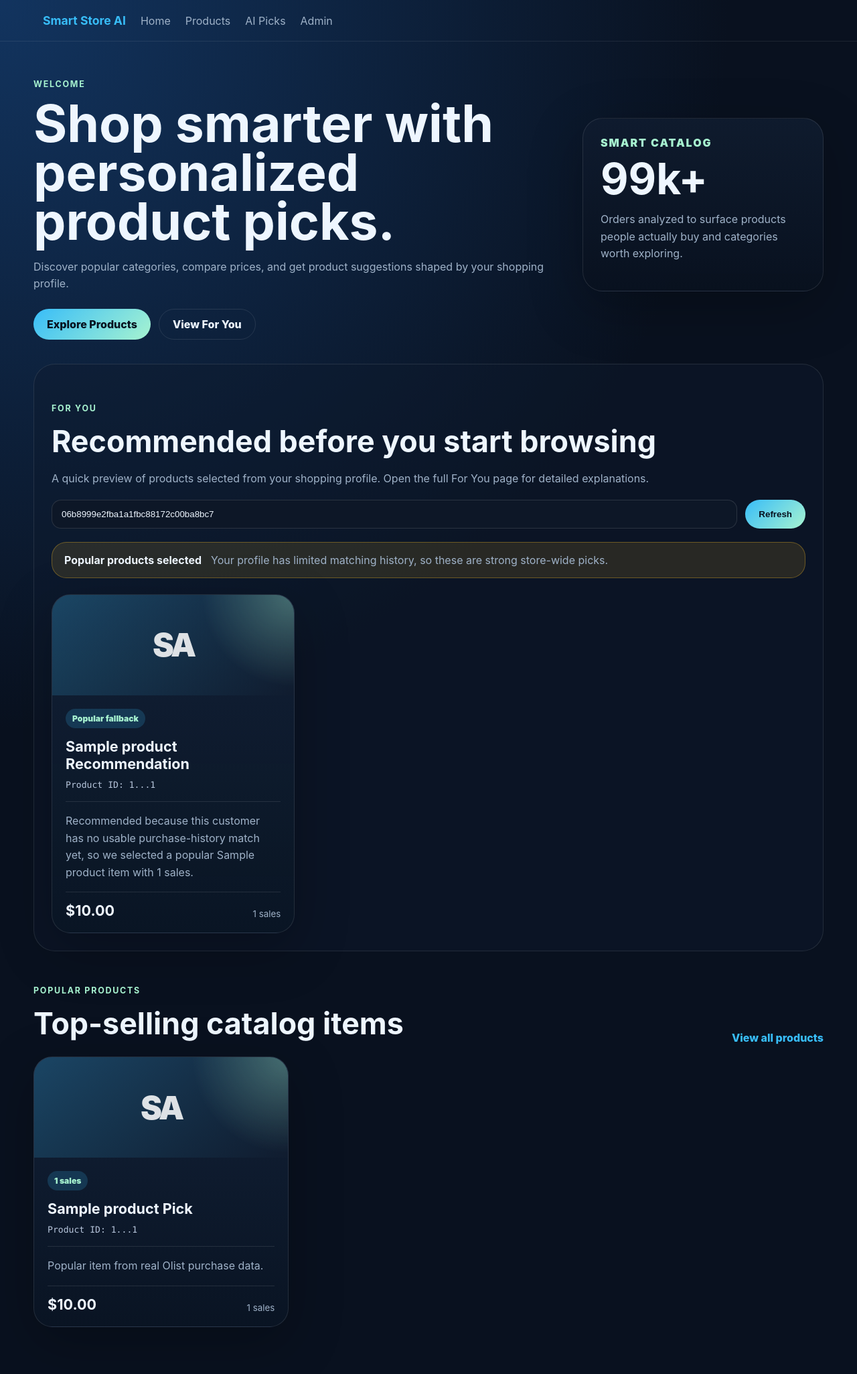
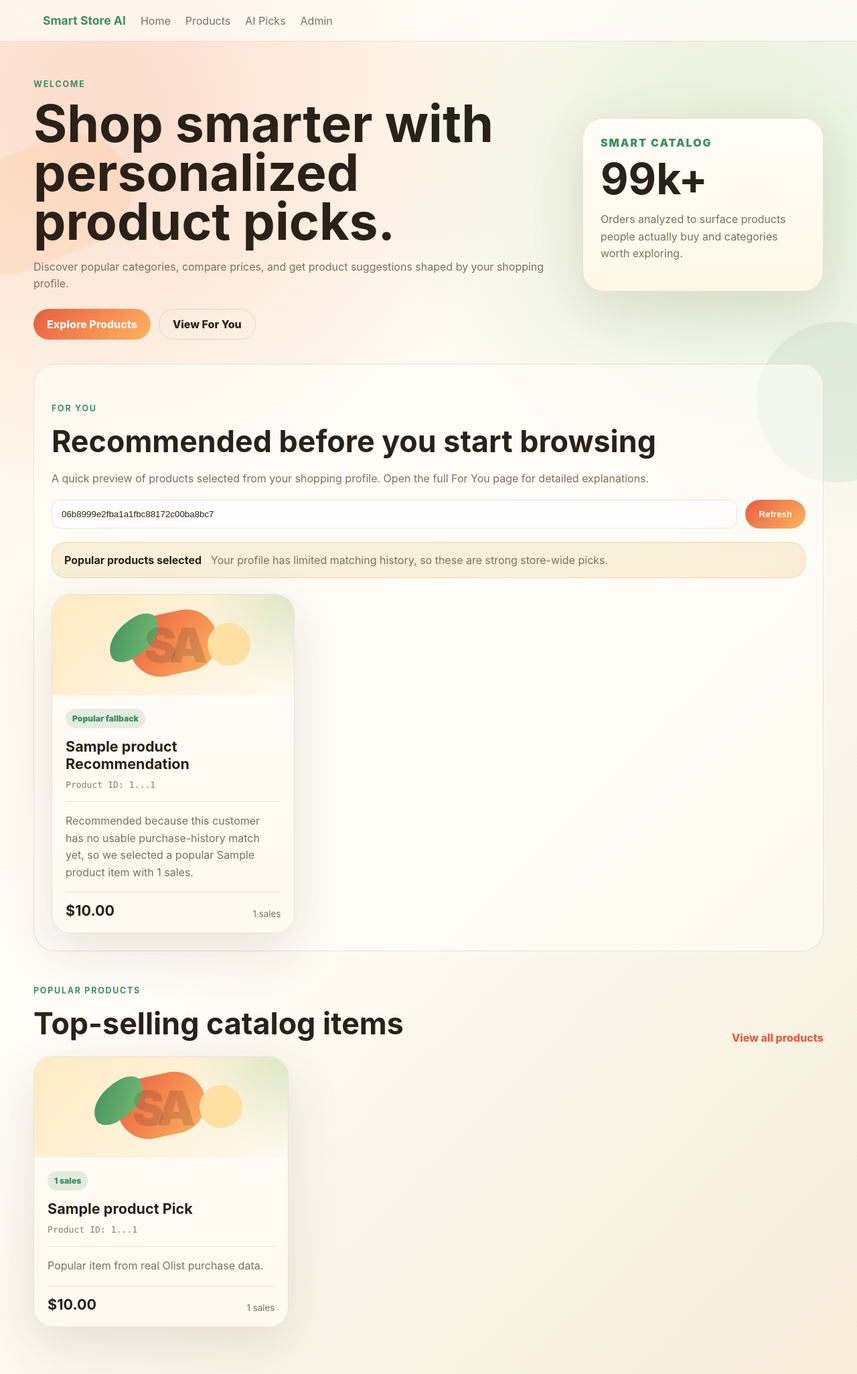
Before and after one commit to GanaTuka/Smart-Store-AI-Recommendation-System, a Flask app: page / in a window 1280 px wide. Shown: the whole page at 67% size. Run offline with Flask 3, Linux system fonts and the light colour scheme; tables that the repository leaves empty hold one stand-in row (values such as "Sample post"); data that the repository does not hold is empty.

Commit message:
ui ux ynzlav

```diff
--- a/static/css/style.css
+++ b/static/css/style.css
@@ -1,14 +1,17 @@
 :root {
-    color-scheme: dark;
-    --bg: #09111f;
-    --panel: #101c2f;
-    --accent: #38bdf8;
-    --accent-2: #a7f3d0;
-    --text: #eef6ff;
-    --muted: #9fb2c8;
-    --warning: #fbbf24;
-    --danger: #fb7185;
-    --line: rgba(255, 255, 255, 0.1);
+    color-scheme: light;
+    --bg: #fff7e8;
+    --panel: #fffdf7;
+    --accent: #e85d3f;
+    --accent-2: #3f8f5f;
+    --text: #2a2118;
+    --muted: #7b6f60;
+    --warning: #d99a25;
+    --danger: #c94b4b;
+    --line: rgba(79, 55, 32, 0.12);
+    --leaf: #7bbf72;
+    --cream: #fffaf0;
+    --shadow: rgba(94, 61, 32, 0.14);
 }
 
 * { box-sizing: border-box; }
@@ -16,9 +19,40 @@
 body {
     margin: 0;
     font-family: Inter, ui-sans-serif, system-ui, -apple-system, BlinkMacSystemFont, "Segoe UI", sans-serif;
-    background: radial-gradient(circle at top left, #12345f, var(--bg) 45%);
+    background:
+        radial-gradient(circle at 12% 8%, rgba(232, 93, 63, 0.18), transparent 28%),
+        radial-gradient(circle at 88% 14%, rgba(123, 191, 114, 0.22), transparent 26%),
+        linear-gradient(135deg, #fff7e8 0%, #fffdf7 50%, #f5ecd8 100%);
     color: var(--text);
     min-height: 100vh;
+    overflow-x: hidden;
+}
+
+body::before,
+body::after {
+    content: "";
+    position: fixed;
+    z-index: -1;
+    border-radius: 999px;
+    opacity: 0.55;
+    pointer-events: none;
+}
+
+body::before {
+    width: 280px;
+    height: 170px;
+    background: rgba(255, 185, 122, 0.35);
+    left: -80px;
+    top: 220px;
+    transform: rotate(-22deg);
+}
+
+body::after {
+    width: 240px;
+    height: 240px;
+    background: rgba(63, 143, 95, 0.16);
+    right: -90px;
+    bottom: 80px;
 }
 
 a { color: inherit; text-decoration: none; }
@@ -28,10 +62,15 @@ a { color: inherit; text-decoration: none; }
     align-items: center;
     gap: 22px;
     padding: 20px clamp(18px, 5vw, 64px);
-    border-bottom: 1px solid rgba(255, 255, 255, 0.08);
+    border-bottom: 1px solid var(--line);
+    background: rgba(255, 253, 247, 0.72);
+    backdrop-filter: blur(18px);
+    position: sticky;
+    top: 0;
+    z-index: 20;
 }
 
-.nav strong { color: var(--accent); font-size: 1.1rem; }
+.nav strong { color: var(--accent-2); font-size: 1.1rem; }
 .nav a { color: var(--muted); }
 .nav a:hover { color: var(--text); }
 
@@ -62,8 +101,8 @@ p { color: var(--muted); line-height: 1.6; }
 .button, button {
     border: 0;
     border-radius: 999px;
-    background: linear-gradient(135deg, var(--accent), var(--accent-2));
-    color: #07111f;
+    background: linear-gradient(135deg, var(--accent), #ffb45f);
+    color: #fffaf0;
     cursor: pointer;
     display: inline-block;
     font-weight: 800;
@@ -97,9 +136,9 @@ p { color: var(--muted); line-height: 1.6; }
 .compact-action { margin-top: 10px; }
 input {
     width: 100%;
-    border: 1px solid rgba(255, 255, 255, 0.12);
+    border: 1px solid var(--line);
     border-radius: 14px;
-    background: #0d1727;
+    background: rgba(255, 255, 255, 0.82);
     color: var(--text);
     padding: 13px 14px;
 }
@@ -201,10 +240,10 @@ input {
 .ai-status span { color: var(--muted); flex: 1; }
 .ai-status small { color: var(--muted); white-space: nowrap; }
 
-.success-status { background: rgba(34, 197, 94, 0.12); border-color: rgba(74, 222, 128, 0.28); }
-.fallback-status { background: rgba(251, 191, 36, 0.12); border-color: rgba(251, 191, 36, 0.32); }
-.error-status { background: rgba(251, 113, 133, 0.12); border-color: rgba(251, 113, 133, 0.32); }
-.loading-status { background: rgba(56, 189, 248, 0.12); border-color: rgba(56, 189, 248, 0.3); }
+.success-status { background: rgba(63, 143, 95, 0.13); border-color: rgba(63, 143, 95, 0.26); }
+.fallback-status { background: rgba(217, 154, 37, 0.14); border-color: rgba(217, 154, 37, 0.28); }
+.error-status { background: rgba(201, 75, 75, 0.12); border-color: rgba(201, 75, 75, 0.28); }
+.loading-status { background: rgba(232, 93, 63, 0.1); border-color: rgba(232, 93, 63, 0.25); }
 
 .recommendation-grid {
     display: grid;
@@ -245,8 +284,8 @@ input {
     padding: 7px 10px;
 }
 
-.rank-badge { background: rgba(255, 255, 255, 0.09); color: var(--text); }
-.model-badge { background: rgba(56, 189, 248, 0.18); color: var(--accent-2); }
+.rank-badge { background: rgba(63, 143, 95, 0.1); color: var(--text); }
+.model-badge { background: rgba(63, 143, 95, 0.14); color: var(--accent-2); }
 .fallback-card .model-badge { background: rgba(251, 191, 36, 0.2); color: var(--warning); }
 
 .recommendation-card h3 {
@@ -257,7 +296,7 @@ input {
 
 .product-id {
     border-bottom: 1px solid var(--line);
-    color: #b7c6dc;
+    color: #8f7b65;
     font-family: ui-monospace, SFMono-Regular, Menlo, Monaco, Consolas, monospace;
     font-size: 0.82rem;
     margin: 0 0 16px;
@@ -374,11 +413,11 @@ input {
 }
 
 .hero-card, .admin-health {
-    background: linear-gradient(180deg, rgba(16, 28, 47, 0.92), rgba(9, 17, 31, 0.94));
+    background: linear-gradient(180deg, rgba(255, 253, 247, 0.94), rgba(255, 247, 232, 0.94));
     border: 1px solid var(--line);
     border-radius: 30px;
     padding: 26px;
-    box-shadow: 0 24px 80px rgba(0, 0, 0, 0.25);
+    box-shadow: 0 24px 80px var(--shadow);
 }
 
 .hero-card span { color: var(--accent-2); font-weight: 900; letter-spacing: 0.12em; text-transform: uppercase; }
@@ -390,7 +429,7 @@ input {
 .inline-heading a { color: var(--accent); font-weight: 800; }
 
 .home-ai-strip {
-    background: rgba(16, 28, 47, 0.42);
+    background: rgba(255, 253, 247, 0.62);
     border: 1px solid var(--line);
     border-radius: 32px;
     margin-bottom: 36px;
@@ -422,19 +461,19 @@ input {
 }
 
 .store-card {
-    background: linear-gradient(180deg, rgba(18, 33, 55, 0.96), rgba(10, 21, 36, 0.95));
+    background: linear-gradient(180deg, rgba(255, 253, 247, 0.98), rgba(255, 249, 238, 0.98));
     border: 1px solid var(--line);
     border-radius: 28px;
     overflow: hidden;
-    box-shadow: 0 24px 80px rgba(0, 0, 0, 0.25);
+    box-shadow: 0 24px 80px var(--shadow);
 }
 
 .store-card-media {
     align-items: center;
     background:
-        radial-gradient(circle at top right, rgba(167, 243, 208, 0.34), transparent 35%),
-        linear-gradient(135deg, rgba(56, 189, 248, 0.24), rgba(16, 28, 47, 0.95));
-    color: rgba(255, 255, 255, 0.86);
+        radial-gradient(circle at top right, rgba(123, 191, 114, 0.26), transparent 35%),
+        linear-gradient(135deg, rgba(255, 232, 185, 0.88), rgba(255, 250, 240, 0.95));
+    color: rgba(42, 33, 24, 0.86);
     display: flex;
     font-size: 3rem;
     font-weight: 950;
@@ -442,6 +481,70 @@ input {
     justify-content: center;
     letter-spacing: -0.08em;
     text-transform: uppercase;
+}
+
+.product-visual {
+    align-items: center;
+    display: grid;
+    height: 100%;
+    justify-items: center;
+    min-height: 150px;
+    overflow: hidden;
+    position: relative;
+    width: 100%;
+}
+
+.mini-visual {
+    background:
+        radial-gradient(circle at 75% 18%, rgba(123, 191, 114, 0.24), transparent 28%),
+        linear-gradient(135deg, rgba(255, 232, 185, 0.74), rgba(255, 250, 240, 0.92));
+    border: 1px solid var(--line);
+    border-radius: 22px;
+    height: 124px;
+    margin-bottom: 18px;
+    min-height: 124px;
+}
+
+.product-visual em {
+    color: rgba(42, 33, 24, 0.16);
+    font-size: 4.5rem;
+    font-style: normal;
+    font-weight: 950;
+    letter-spacing: -0.12em;
+    position: relative;
+    z-index: 2;
+}
+
+.blob {
+    border-radius: 999px;
+    position: absolute;
+}
+
+.blob-main {
+    background: linear-gradient(135deg, #e85d3f, #ffb45f);
+    height: 92px;
+    left: 50%;
+    top: 48%;
+    transform: translate(-50%, -50%) rotate(-12deg);
+    width: 132px;
+}
+
+.blob-side {
+    background: #ffe0a3;
+    height: 64px;
+    right: 18%;
+    top: 28%;
+    width: 64px;
+}
+
+.blob-leaf {
+    background: linear-gradient(135deg, var(--accent-2), var(--leaf));
+    border-radius: 70% 30% 70% 30%;
+    height: 54px;
+    left: 22%;
+    top: 25%;
+    transform: rotate(-28deg);
+    width: 86px;
 }
 
 .store-card-body { padding: 20px; }
--- a/static/js/storefront.js
+++ b/static/js/storefront.js
@@ -16,6 +16,18 @@ function shortId(id) {
     return `${id.slice(0, 10)}...${id.slice(-4)}`;
 }
 
+function productVisual(category) {
+    const label = displayCategory(category).slice(0, 2);
+    return `
+        <div class="product-visual" aria-label="${displayCategory(category)} product image">
+            <span class="blob blob-main"></span>
+            <span class="blob blob-side"></span>
+            <span class="blob blob-leaf"></span>
+            <em>${label}</em>
+        </div>
+    `;
+}
+
 function renderStoreCards(container, products, mode = 'product') {
     container.innerHTML = products.map(product => {
         const isAi = mode === 'ai';
@@ -23,7 +35,7 @@ function renderStoreCards(container, products, mode = 'product') {
         const badge = isAi ? (fallback ? 'Popular fallback' : `${Math.round(Number(product.score || 0) * 100)}% AI match`) : `${product.times_sold || product.popularity || 0} sales`;
         return `
             <article class="store-card">
-                <div class="store-card-media">${displayCategory(product.category).slice(0, 2)}</div>
+                <div class="store-card-media">${productVisual(product.category)}</div>
                 <div class="store-card-body">
                     <span class="model-badge">${badge}</span>
                     <h3>${productTitle(product.category, isAi ? 'Recommendation' : 'Pick')}</h3>
```
Also changed, not shown: other parts of static/css/style.css (+17 -17 lines), static/js/products.js (+13 -1 lines), static/js/recommendation.js (+18 -0 lines).
